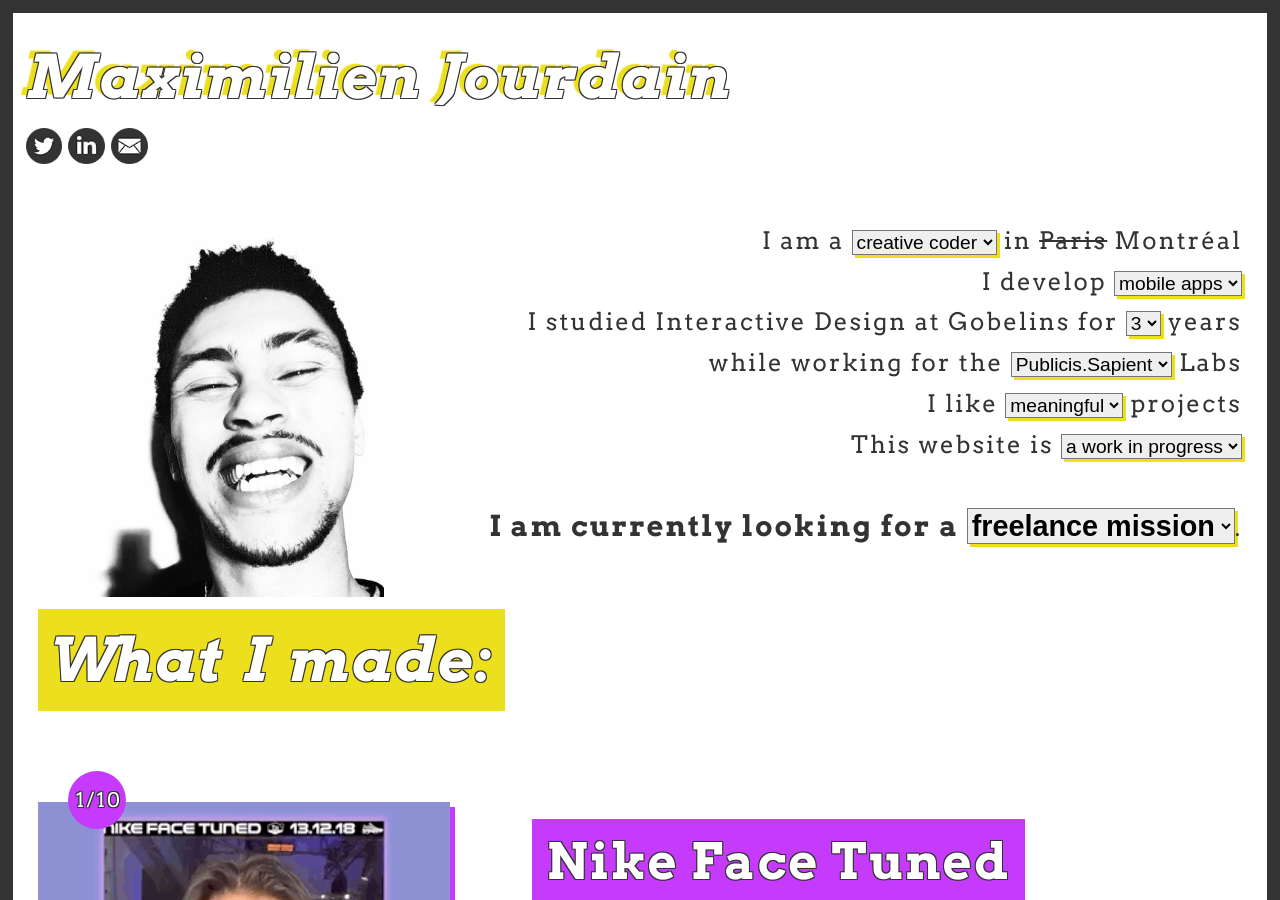
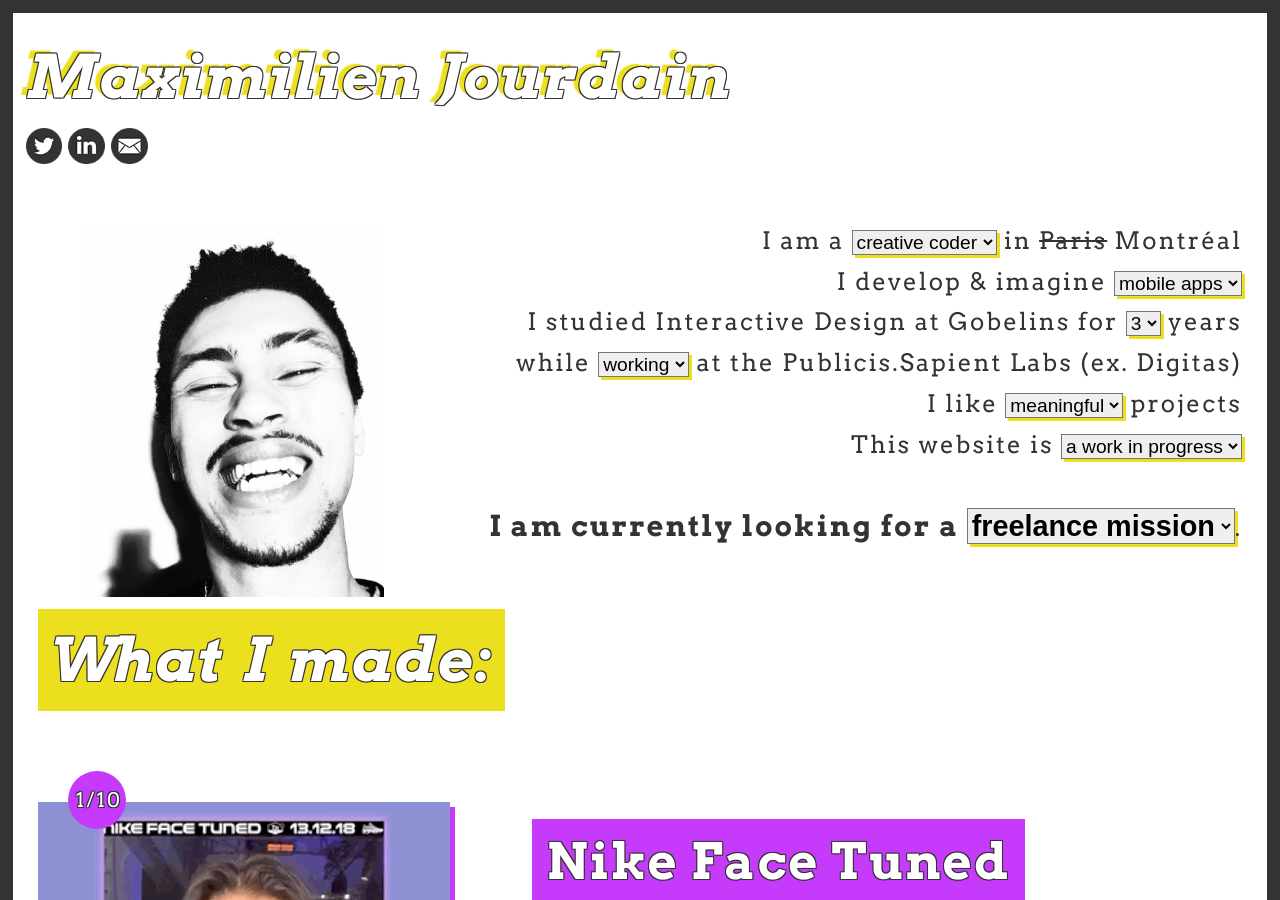
Before and after one commit to karolsenami/karolsenami.github.io, a Jekyll site: the page built from index.html, in a window 1280 px wide and 900 px high. Built offline with Jekyll 4.4.1, drawn with Linux system fonts in a browser that asks for light colours; a style sheet for code colours, icons or effects is not loaded.

Commit message:
Update index.html

```diff
--- a/index.html
+++ b/index.html
@@ -25,7 +25,7 @@
                <option class="widthTempOption"></option>
         </select>
          in <del>Paris</del> Montréal</br>
-        I develop
+        I develop & imagine
         <select class="select-develop">
           <optgroup>
             <option value="mobile apps">mobile apps</option>
@@ -51,18 +51,18 @@
                <option class="widthTempOption"></option>
         </select>
          years</br>
-        while working for the <a class="normal-link" href="publicissapientlabs.fr" target="_blank">
-
-          <select class="select-projects">
+        while <select class="select-projects">
             <optgroup>
-              <option value="publicis">Publicis.Sapient</option>
-              <option value="digitas">(ex) Digitas LBi</option>
+              <option value="work">working</option>
+              <option value="experiment">experimenting</option>
+              <option value="design">designing</option>
+              <option value="craft">crafting</option>
           </optgroup>
           </select>
           <select class="select-projects width">
                  <option class="widthTempOption"></option>
           </select>
-           Labs</a>
+      at the <a class="normal-link" href="publicissapientlabs.fr" target="_blank">Publicis.Sapient Labs (ex. Digitas)</a>
         </br>
         I like
         <select class="select-projects">
```
